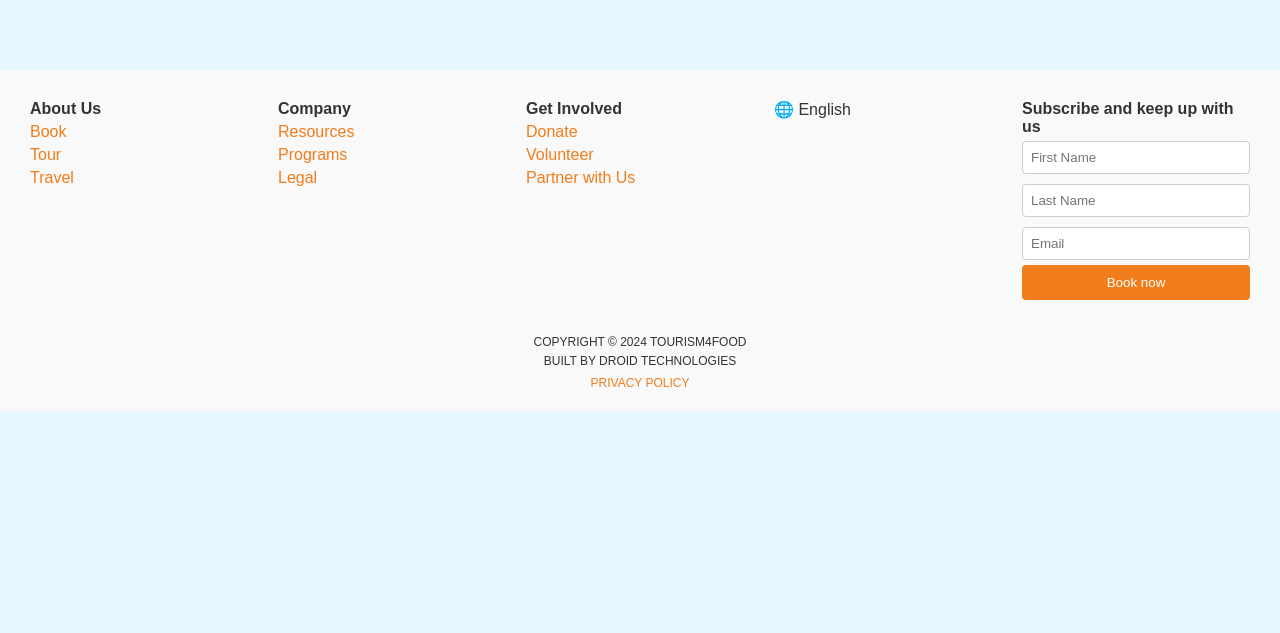
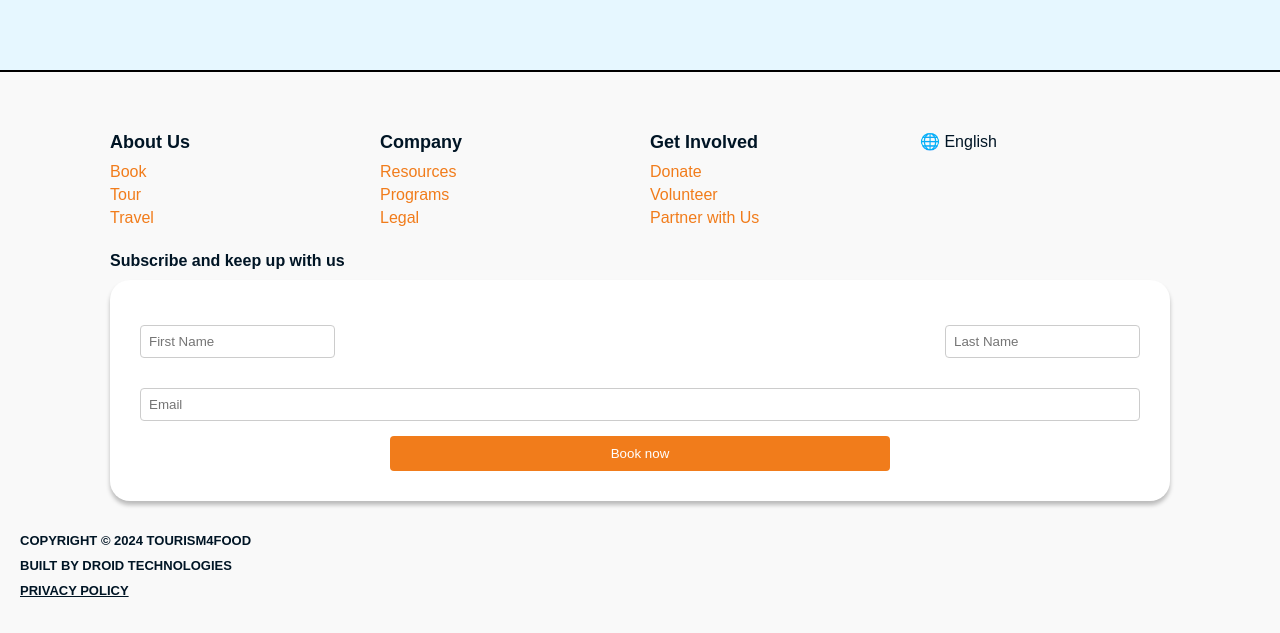
Before and after one commit to D-roid-Technologies/Tourism-4-food, a React (Create React App) app: page /home in a window 1280 px wide. Shown: the part 275-908 px from the top of the page. Before the commit the page ends 800 px from the top, so only its background shows below. Built offline with nearby package versions, Linux system fonts and the light colour scheme; no server answers.

Commit message:
updated footer section

```diff
--- a/src/App/UI/Pages/main/Main.css
+++ b/src/App/UI/Pages/main/Main.css
@@ -11,7 +11,7 @@ body {
   background-color: #e6f7ff;
 }
 .main-page-container {
-  height: 100vh; /* Full viewport height */
+  height: 100vh;
   display: flex;
   flex-direction: column;
   align-items: center;
@@ -85,5 +85,5 @@ body {
 
 .ellipsis {
   margin-left: 10px; /* Space between label and ellipsis */
-  font-size: 18px;
+  font-size: 22px;
 }
--- a/src/App/UI/components/footer/Footer.css
+++ b/src/App/UI/components/footer/Footer.css
@@ -1,11 +1,15 @@
 .footer {
+  background-color: #f9f9f9;
+  color: #001525;
+  font-family: Arial, sans-serif;
+  padding: 50px 0;
+  border-top: 2px solid black;
+}
+.footer-container {
   display: flex;
   flex-wrap: wrap;
   justify-content: space-between;
-  padding: 20px;
-  background-color: #f9f9f9;
-  color: #333;
-  font-family: Arial, sans-serif;
+  padding: 0 100px;
 }
 
 .footer-section {
@@ -15,8 +19,9 @@
 }
 
 .footer-section h4 {
-  font-size: 16px;
-  color: #333;
+  font-size: 18px;
+  color: #001525;
+  margin-bottom: 10px;
 }
 
 .footer-section ul {
@@ -38,30 +43,40 @@
 }
 
 .footer-language a {
-  color: #333;
+  color: #001525;
   text-decoration: none;
   font-size: 16px;
 }
 
 .footer-subscribe {
-  min-width: 200px;
+  min-width: 420px;
 }
 
 .footer-subscribe h4 {
   font-size: 16px;
-  color: #333;
+  color: #001525;
 }
 
 .footer-subscribe form {
   display: flex;
   flex-direction: column;
+  padding: 30px 30px;
+  border-radius: 20px;
+  background: #fff;
+  box-shadow: 0px 4px 4px 0px rgba(0, 0, 0, 0.25);
+}
+.input-name {
+  display: flex;
+  justify-content: space-between;
+  gap: 2px;
 }
 
 .footer-subscribe input {
   padding: 8px;
-  margin: 5px 0;
+  margin: 15px 0;
   border: 1px solid #ccc;
   border-radius: 4px;
+  color: #d2cfcf;
 }
 
 .footer-subscribe button {
@@ -71,6 +86,11 @@
   border: none;
   border-radius: 4px;
   cursor: pointer;
+  width: 50%;
+  display: flex;
+  justify-content: center;
+  margin: 0 auto; /* Centers the button horizontally */
+  display: block; /* Centers block elements with margin auto */
 }
 
 .footer-subscribe button:hover {
@@ -78,21 +98,24 @@
 }
 
 .footer-bottom {
-  text-align: center;
+  text-align: left;
   margin-top: 20px;
   width: 100%;
+  padding: 0 20px;
 }
 
 .footer-bottom p,
 .footer-bottom a {
   margin: 5px 0;
-  font-size: 12px;
-  color: #333;
+  font-size: 13px;
+  color: #001525;
+  font-weight: 700;
+  line-height: 20px;
 }
 
 .footer-bottom a {
-  text-decoration: none;
-  color: #f17c1b;
+  /* text-decoration: none; */
+  color: #001525;
 }
 
 .footer-bottom a:hover {
--- a/src/App/UI/components/footer/Footer.tsx
+++ b/src/App/UI/components/footer/Footer.tsx
@@ -4,6 +4,7 @@ import "./Footer.css";
 const Footer: React.FC = () => {
   return (
     <footer className="footer">
+      <div className="footer-container">
         <div className="footer-section">
           <h4>About Us</h4>
           <ul>
@@ -56,11 +57,15 @@ const Footer: React.FC = () => {
         <div className="footer-section footer-subscribe">
           <h4>Subscribe and keep up with us</h4>
           <form>
+            <div className="input-name">
               <input type="text" placeholder="First Name" required />
               <input type="text" placeholder="Last Name" required />
+            </div>
+
             <input type="email" placeholder="Email" required />
             <button type="submit">Book now</button>
           </form>
+        </div>
       </div>
 
       <div className="footer-bottom">
```
Lines whose indentation alone changed are shown as unchanged.
